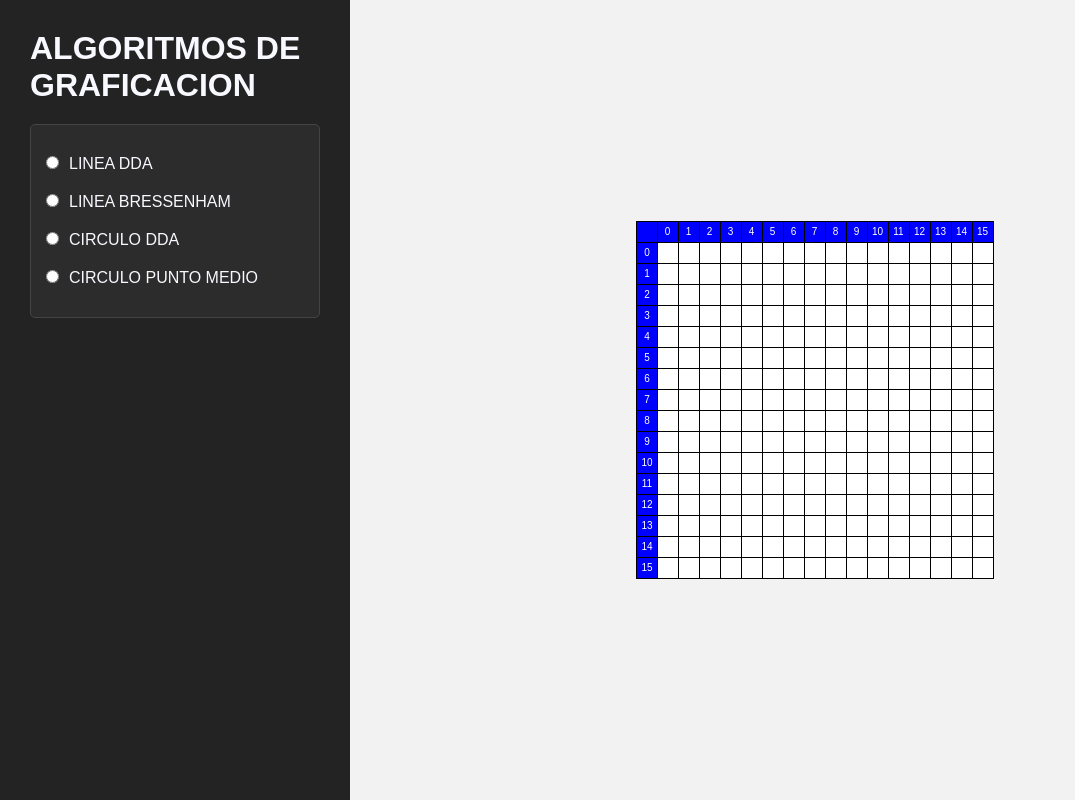
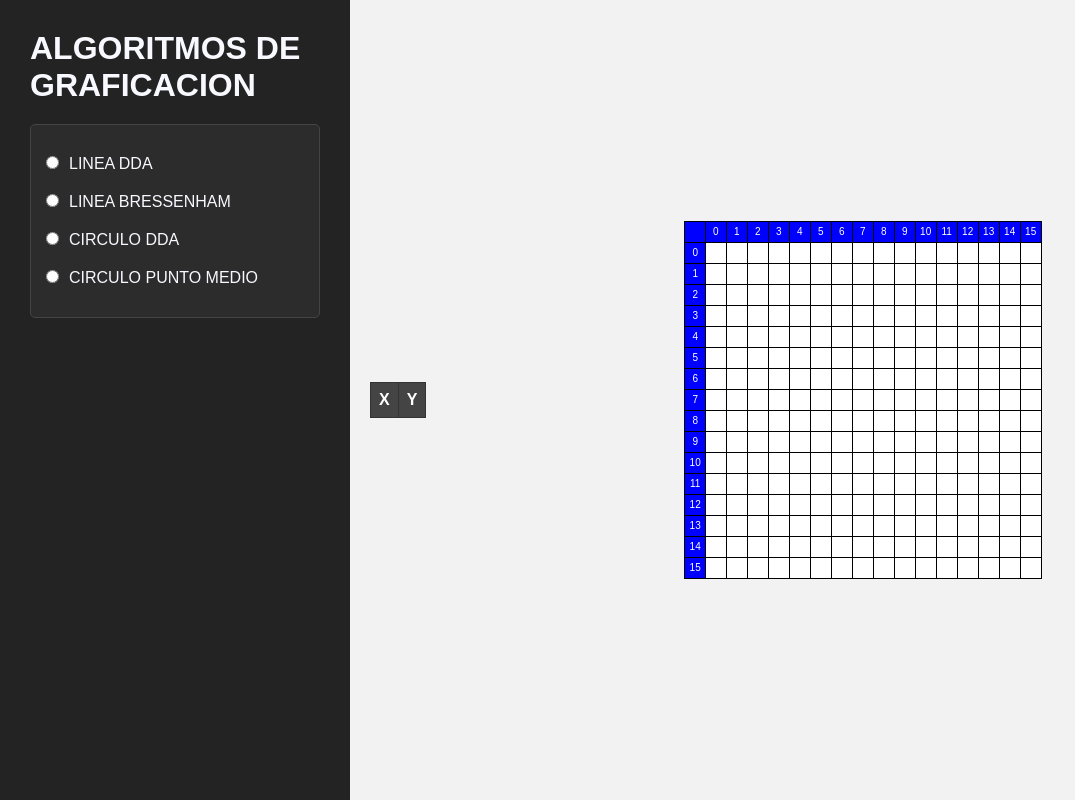
Before and after one commit to jorgi097/Graficacion, a React (Vite) app: page / in a window 1280 px wide. Shown: the whole page, without its empty margins (0-1075 px from the left). Built offline with nearby package versions, Linux system fonts and the light colour scheme.

Commit message:
[Feat] Created InfoTable

```diff
--- a/src/App.jsx
+++ b/src/App.jsx
@@ -3,6 +3,7 @@ import Matrix from './Matrix';
 import Menu from './Menu';
 import styled from 'styled-components';
 import { useState } from 'react';
+import FigureTable from './FigureTable';
 
 const Container = styled.div`
     display: flex;
@@ -31,6 +32,7 @@ function App() {
                 options={options}
                 setOptions={setOptions}
             />
+            <FigureTable figureData={figureData} />
             <Matrix options={options} figureData={figureData} />
         </Container>
     );
--- /dev/null
+++ b/src/FigureTable.jsx
@@ -0,0 +1,58 @@
+import styled from 'styled-components';
+
+const StyledFigureTable = styled.table`
+    margin: 20px;
+    width: fit-content;
+    border: 1px solid #333;
+    border-radius: 5px;
+    background-color: #2c2c2c;
+    color: #cacaca;
+    text-align: center;
+    border-collapse: collapse;
+    height: fit-content;
+    align-self: center;
+`;
+
+const StyledTableHeader = styled.th`
+    background-color: #444;
+    color: white;
+    padding: 8px;
+    border: 1px solid #333;
+`;
+
+const StyledTableCell = styled.td`
+    padding: 8px;
+    border: 1px solid #333;
+`;
+
+const StyledTableRow = styled.tr`
+
+
+    &:nth-child(even) {
+        background-color: #333;
+    }
+`;
+
+const FigureTable = ({ figureData }) => {
+
+    return (
+        <StyledFigureTable>
+            <thead>
+                <tr>
+                    <StyledTableHeader>X</StyledTableHeader>
+                    <StyledTableHeader>Y</StyledTableHeader>
+                </tr>
+            </thead>
+            <tbody>
+                {figureData.points.map((point, index) => (
+                    <StyledTableRow key={index}>
+                        <StyledTableCell>{point[0]}</StyledTableCell>
+                        <StyledTableCell>{point[1]}</StyledTableCell>
+                    </StyledTableRow>
+                ))}
+            </tbody>
+        </StyledFigureTable>
+    );
+};
+
+export default FigureTable;
```
